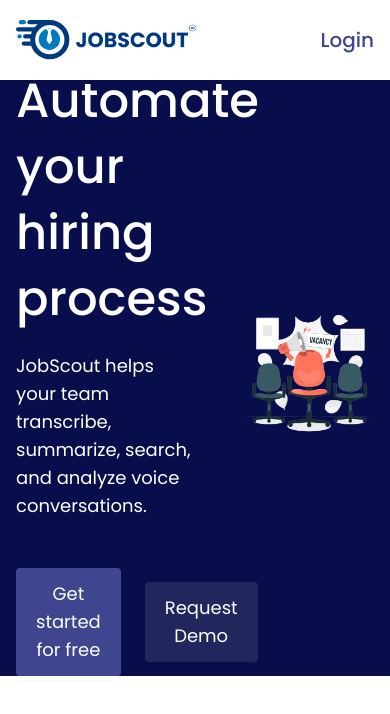
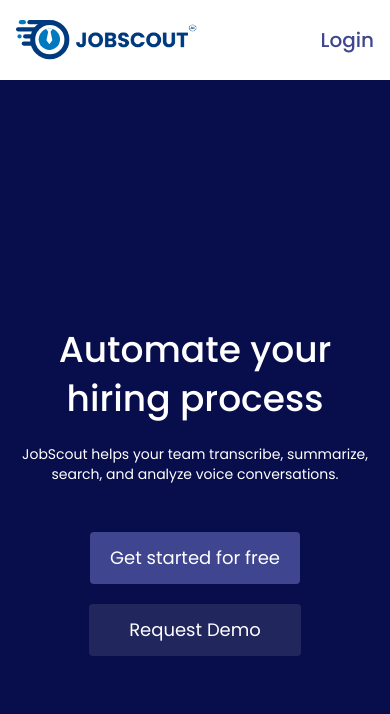
Before and after one commit to job-scout/jobscout-b2b-landingpage, a Next.js app: page / in a window 390 px wide. Shown: the top 714 px of the page. Built offline with nearby package versions, Linux system fonts and the light colour scheme.

Commit message:
banner fix

```diff
--- a/components/Banner.jsx
+++ b/components/Banner.jsx
@@ -3,27 +3,27 @@ import React from "react";
 function Banner() {
 	return (
 		<div className="bg-primary">
-			<div className=" text-white lg:h-[86vh] 2xl:h-[90vh] flex items-center justify-between container mx-auto px-4 lg:w-[80%] 2xl:w-[70%] space-x-12 ">
-				<div className="w-[50%] flex flex-col space-y-12">
+			<div className=" text-white h-screen lg:h-[86vh] 2xl:h-[90vh] flex items-center justify-between container mx-auto px-4 lg:w-[80%] 2xl:w-[80%] space-x-12 ">
+				<div className="lg:w-[50%] flex flex-col space-y-12 lg:my-0 my-12">
 					<div className="flex flex-col space-y-5">
-						<h1 className="text-5xl font-medium leading-snug">
+						<h1 className="lg:text-left text-center text-4xl lg:text-5xl font-medium lg:leading-snug leading-snug">
 							Automate your hiring process
 						</h1>
-						<p className="text-lg">
+						<p className="text-sm lg:text-lg lg:text-left text-center ">
 							JobScout helps your team transcribe, summarize,
 							search, and analyze voice conversations.
 						</p>
 					</div>
-					<div className="flex items-center space-x-6">
+					<div className="lg:flex lg:flex-row flex flex-col items-center space-y-5 lg:space-y-0 lg:space-x-6 ">
 						<button className="bg-text py-3 px-5 rounded  text-lg">
 							Get started for free
 						</button>
-						<button className="bg-white/10 py-3 px-5 rounded  text-lg">
+						<button className="bg-white/10 py-3 px-10 rounded  text-lg">
 							Request Demo
 						</button>
 					</div>
 				</div>
-				<div className="w-[50%] "><img src="banner.png"/></div>
+				<div className="lg:w-[40%] 2xl:w-[30%] hidden lg:block"><img src="banner.png" className="w-full h-auto"/></div>
 			</div>
 		</div>
 	);
--- a/components/Navbar/Navbar.jsx
+++ b/components/Navbar/Navbar.jsx
@@ -11,7 +11,7 @@ const Navbar = () => {
 	return (
 		<>
 			<section className="sticky top-0 bg-white w-full z-50 flex justify-center ">
-				<div className="container mx-auto hidden w-full justify-between py-4 px-4 lg:flex items-center">
+				<div className="container mx-auto  hidden lg:w-[80%] 2xl:w-[80%] justify-between py-4 px-4 lg:flex items-center ">
 					<Link href="/">
 						<div className="flex items-center space-x-1">
 							<img
@@ -28,7 +28,7 @@ const Navbar = () => {
 							/>
 						</div>
 					</Link>
-					<div className="flex items-center space-x-7">
+					<div className="flex items-center space-x-7 lg:mr-6">
 						<button
 							className="text-text font-medium"
 							onClick={() =>
```
